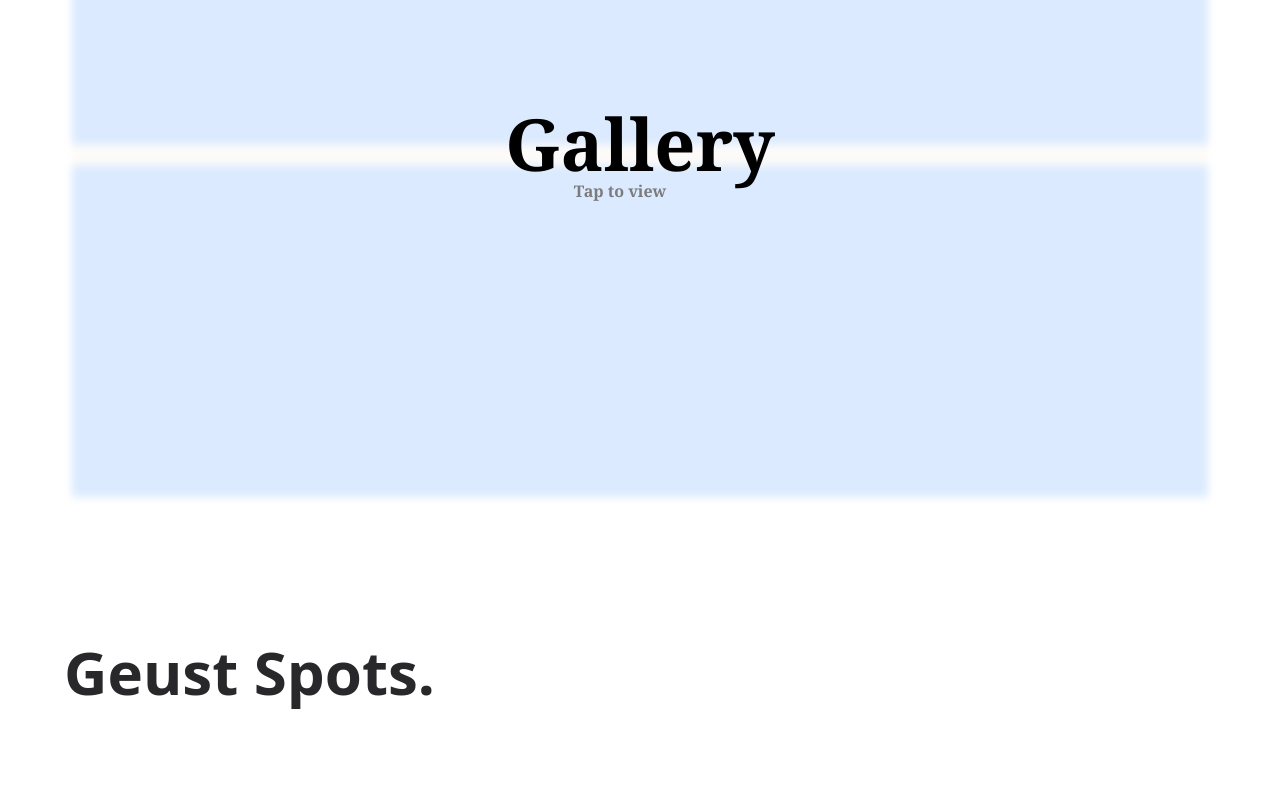
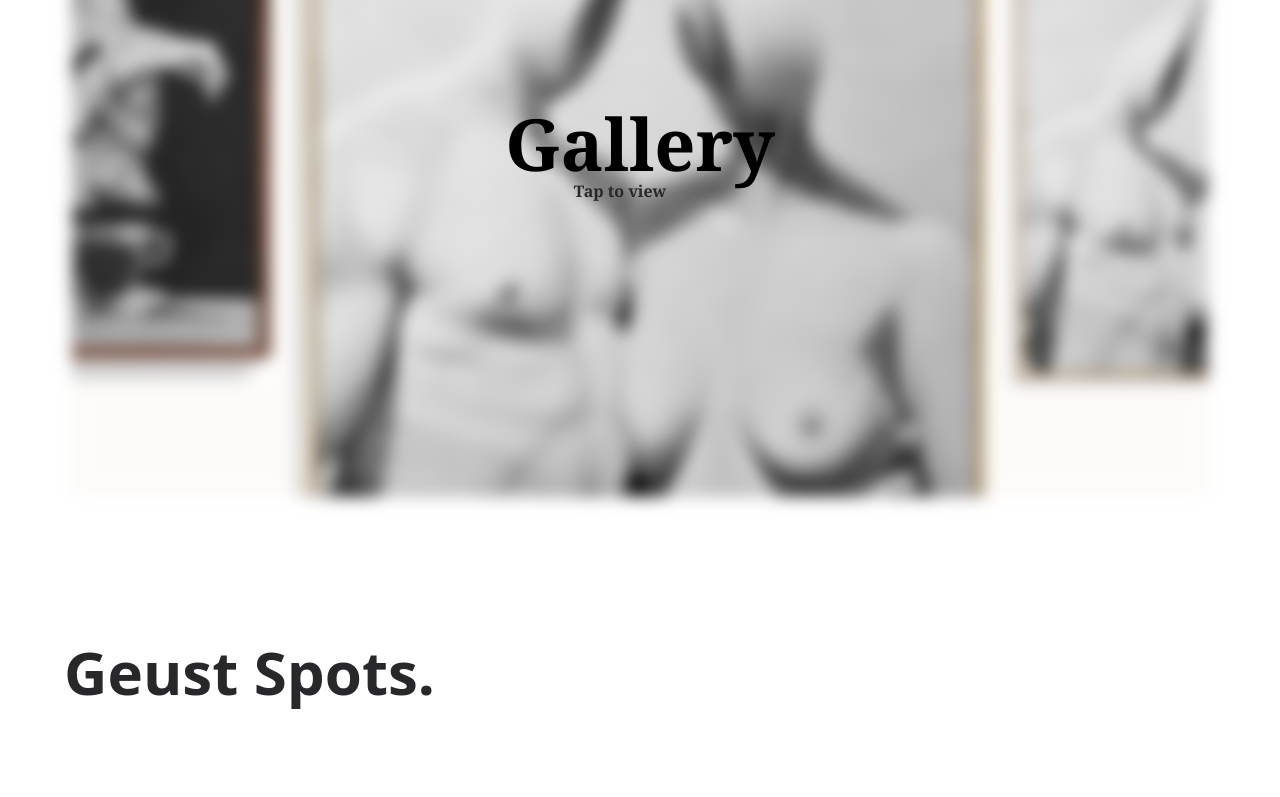
Before and after one commit to gilbenhamo/mor-asraf, a React (Vite) app in the folder frontend/: page / in a window 1280 px wide. Shown: the part 1915-2712 px from the top of the page. Built offline with nearby package versions, Linux system fonts and the light colour scheme; grey boxes are pictures that could not be loaded.

Commit message:
ceated gallery first section

```diff
--- /dev/null
+++ b/frontend/src/assets/GalleryPhotos/index.ts
@@ -0,0 +1,4 @@
+import G_1 from './G_1.jpg'
+import G_2 from './G_2.jpg'
+
+export { G_1, G_2};
--- a/frontend/src/assets/index.ts
+++ b/frontend/src/assets/index.ts
@@ -9,6 +9,6 @@ import hero_2 from "./hero2.jpg";
 import clickGif from "./click.gif"
 import clickWebm from "./click.webm"
 
-export { logo, horses, about_pic, studio_1, studio_2, studio_3,clickGif ,clickWebm};
+export { logo, horses, about_pic, studio_1, studio_2, hero_1, hero_2, studio_3,clickGif ,clickWebm};
 
 export const heroBackgrounds = [hero_1, hero_2];
--- a/frontend/src/components/Gallery/Gallery3Items.tsx
+++ b/frontend/src/components/Gallery/Gallery3Items.tsx
@@ -1,8 +1,13 @@
+import { G_1, G_2 } from "../../assets/GalleryPhotos";
 
-const Gallery3Items = () => {
-  return (
-    <div className='flex-1 bg-blue-100'>Gallery3Items</div>
-  )
-}
+const Gallery3Items = () => (
+ <div className="h-full flex ">
+   <img src={G_1} className="w-1/4 object-contain" />
+     <img src={G_2} className="w-2/4 p-2 object-contain" />
+     <img src={G_2} className="w-1/4 object-contain" />
+</div>
 
-export default Gallery3Items
+  );
+
+
+export default Gallery3Items;
--- a/frontend/src/components/Gallery/GalleryContent.tsx
+++ b/frontend/src/components/Gallery/GalleryContent.tsx
@@ -8,9 +8,27 @@ const GalleryContent = ({isOpen}:Props) => {
   return (
     <motion.div
     animate={{scale: isOpen ? 1 : 1.3}}
-    className="w-full h-full bg-white_m z-30 flex flex-col gap-4">
+    className="w-full h-full bg-white_m z-30 flex-1 flex-col space-y-4">
       <Gallery3Items/>
-      <Gallery3Items/>
+      {/* <div className="flex  gap-4">
+        <div className="h-[300px] border-4 border-black_m w-5/12 flex items-center justify-center text-black_m text-center">
+          Picture
+        </div>
+        <div className="h-[400px] mt-4 border-4 border-black_m w-7/12 flex items-center justify-center text-black_m text-center">
+          Picture
+        </div>
+      </div>
+      <div className="flex  gap-4">
+        <div className=" m-4 h-[550px] mt-4 border-4 border-black_m w-3/12 flex items-center justify-center text-black_m text-center">
+          Picture
+        </div>
+        <div className=" m-4 h-[300px] border-4 border-black_m w-5/12 flex items-center justify-center text-black_m text-center">
+          Picture
+        </div>
+        <div className=" m-4 h-[400px] border-4 border-black_m w-4/12 flex items-center justify-center text-black_m text-center">
+          Picture
+        </div>
+      </div> */}
     </motion.div>
   );
 };
--- a/frontend/src/components/sections/Gallery.tsx
+++ b/frontend/src/components/sections/Gallery.tsx
@@ -11,7 +11,7 @@ const Gallery = () => {
     <>
       <SectionWrapper idName="gallery">
         <motion.div
-          className={`h-[700px] p-2 relative cursor-pointer`}
+          className={` h-[500px] sm:h-[700px] p-2 relative cursor-pointer`}
           onClick={() => setIsOpen(!isOpen)}
           style={{
             padding: isOpen ? "1rem" : "0.5rem",
@@ -24,7 +24,7 @@ const Gallery = () => {
             animate={{ opacity: isOpen ? 0 : 1 }}
           >
             <div>Gallery</div>
-            <div className="flex justify-center text-sm sm:text-base text-center text-gray_m">
+            <div className="flex justify-center text-sm sm:text-base text-center text-black_m">
               Tap to view
               <video className="w-10" autoPlay muted loop>
                 <source src={clickWebm} type="video/webm" />
@@ -34,7 +34,7 @@ const Gallery = () => {
 
           <motion.div
             animate={{
-              filter: isOpen ? "blur(0px)" : "blur(4px)",
+              filter: isOpen ? "blur(0px)" : "blur(8px)",
               transition: {
                 duration: 0.3,
               },
```
Also changed, not shown: frontend/src/assets/GalleryPhotos/G_1.jpg (added), frontend/src/assets/GalleryPhotos/G_2.jpg (added).
